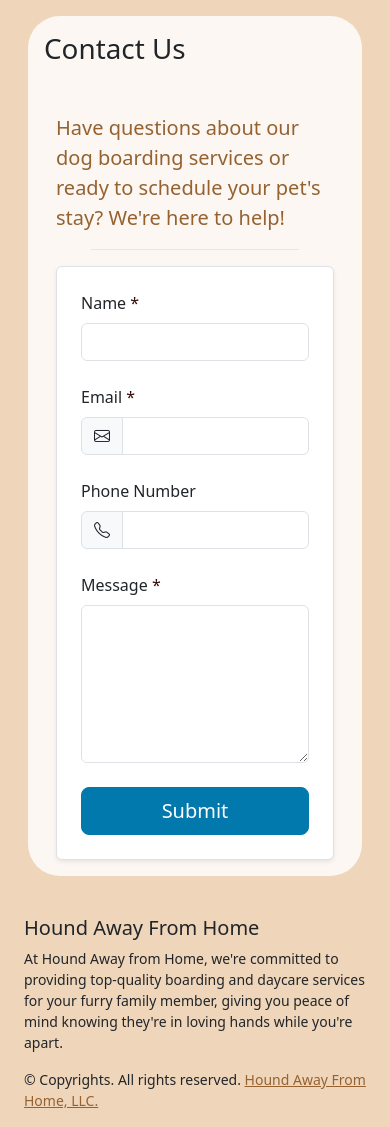
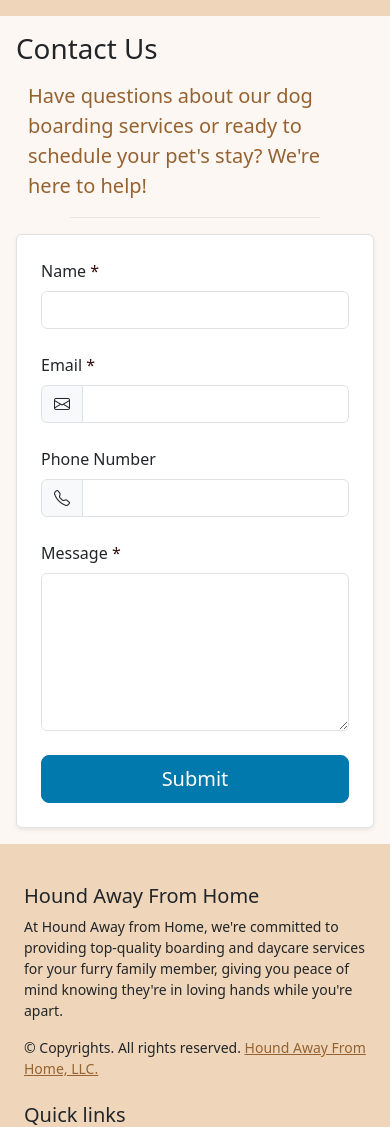
Before and after one commit to cskevint/hafh-web, a PHP site: page /contactus.php in a window 390 px wide. Shown: the part 57-1184 px from the top of the page. Run offline with PHP 8.4, Linux system fonts and the light colour scheme; data that the repository does not hold is empty; a stand-in replaces the project's code that opens the database connection; some libraries are stand-ins or nearby versions.

Commit message:
improved mobile layout

```diff
--- a/contactus.php
+++ b/contactus.php
@@ -15,10 +15,10 @@
 
     <?php include("includes/navigation.php");?>
 
-    <section class="container-fluid bg-info">
-        <div class="container p-lg-5 p-md-4 p-3">
+    <section class="container-fluid px-0 bg-info">
+        <div class="container p-lg-5 p-md-4 p-3 px-0">
             <div class="bg-light rounded-5 p-lg-5 p-md-4 p-3">
-                <h1 class="mb-5">Contact Us</h1>
+                <h1 class="mb-ms-5 mb-3"><?=$_GLOBALS["pageTitle"]?></h1>
 
                 <?php
                     if (isset($_SESSION['notice'])) {
@@ -36,8 +36,8 @@
 
                     <div class="container">
                         <div class="row justify-content-lg-center">
-                            <div class="col-12 col-lg-9">
-                                <div class="bg-white border rounded shadow-sm overflow-hidden">
+                            <div class="col-12 col-lg-9 px-0">
+                                <div class="bg-white border rounded shadow-sm overflow-hidden redblock">
 
                                     <form method="post" action="/contactus-mail.php" id="contact-us-form">
                                         <div class="row gy-4 gy-xl-5 p-4 p-xl-5">
--- a/faqs.php
+++ b/faqs.php
@@ -14,10 +14,10 @@
 
     <?php include("includes/navigation.php");?>
 
-    <section class="container-fluid bg-info">
-        <div class="container p-lg-5 p-md-4 p-3">
+    <section class="container-fluid px-0 bg-info">
+        <div class="container p-lg-5 p-md-4 p-3 px-0">
             <div class="bg-light rounded-5 p-lg-5 p-md-4 p-3">
-                <h1 class="mb-5">Frequently Asked Questions</h1>
+                <h1 class="mb-ms-5 mb-3"><?=$_GLOBALS["pageTitle"]?></h1>
 
                 <?php
                 include_once("lib/parsedown-1.7.4/Parsedown.php");
--- a/includes/navigation.php
+++ b/includes/navigation.php
@@ -1,4 +1,4 @@
-<nav class="navbar navbar-expand-lg bg-info" aria-label="Twelfth navbar example">
+<nav class="navbar navbar-expand-lg bg-info" aria-label="Page navigation">
     <div class="container">
         <a class="navbar-brand" href="/">
             <i class="bi bi-house-fill"></i>
@@ -46,3 +46,12 @@
         </div>
     </div>
 </nav>
+<?php if ($GLOBALS['DEBUG']) { ?>
+    <div class="container bg-white sticky-top">
+        <div class="text-center d-block d-sm-none">xs</div>
+        <div class="text-center d-none d-sm-block d-md-none">sm</div>
+        <div class="text-center d-none d-md-block d-lg-none">md</div>
+        <div class="text-center d-none d-lg-block d-xl-none">lg</div>
+        <div class="text-center d-none d-xl-block">xl</div>
+    </div>
+<?php } ?>
--- a/index.php
+++ b/index.php
@@ -22,7 +22,7 @@
         ?>
         <main class="">
             <div class="container py-4">
-                <div class="p-5 border-0 rounded-5 hero-image">
+                <div class="p-sm-5 p-3 border-0 rounded-4 hero-image">
                     <div class="container-fluid py-5">
                         <h1 class="display-5 fw-bold text-white">Safe, Loved, and Pampered</h1>
                         <p class="col-md-8 fs-4 text-white">Dog boarding and daycare reimagined: the ultimate comfort of
@@ -39,7 +39,7 @@
             <p class="lead">Hound Away From Home is a home-based dog boarding and daycare service conveniently
                 located in the heart of the Peninsula. You'll love that a family is caring for your dog when you go on
                 vacation! Daily pictures, a large backyard, and other friendly playmates are just some of the perks of
-                your pup’s stay at Hound Away From Home.</p>
+                your pup’s stay at Hound Away From Home. <a class="text-primary" href="/faqs.php"><strong>Learn more...</strong></a></p>
             <div class="row mt-5 justify-content-md-center">
                 <div class="col-sm-5 mb-3 mb-sm-0">
                     <div class="card border-0 rounded-5">
@@ -69,7 +69,7 @@
             </div>
         </div>
     </section>
-    <section class="container-fluid bg-info">
+    <section class="container-fluid px-0 bg-info">
         <div class="container p-lg-5 p-md-4 p-3">
             <h1 class="mb-md-5 mb-sm-2">Read our reviews!</h1>
             <div class="row">
--- a/styles/main.css
+++ b/styles/main.css
@@ -57,6 +57,16 @@
     --bs-btn-disabled-border-color: var(--bs-secondary-disabled);
 }
 
+@media (max-width:576px) {
+    .rounded-5 {
+        border-radius: 0px !important;
+    }
+}
+
+.redbox {
+    border: 1px solid red !important;
+}
+
 /* index.php */
 
 .header-bg {
```
Also changed, not shown: aboutus.php (+3 -4 lines), development.html (+24 -1 lines), ebook.php (+5 -4 lines), gallery.php (+5 -4 lines), 2 other files.
